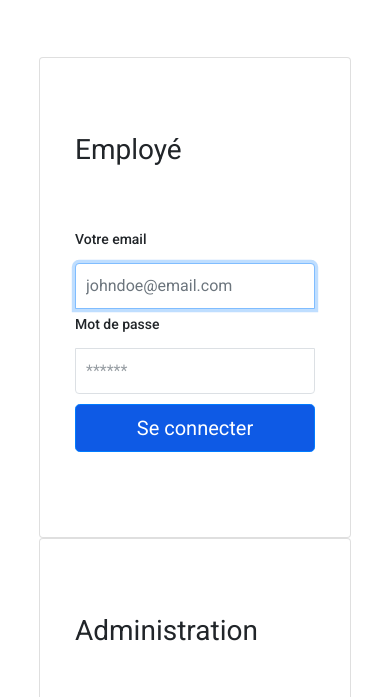
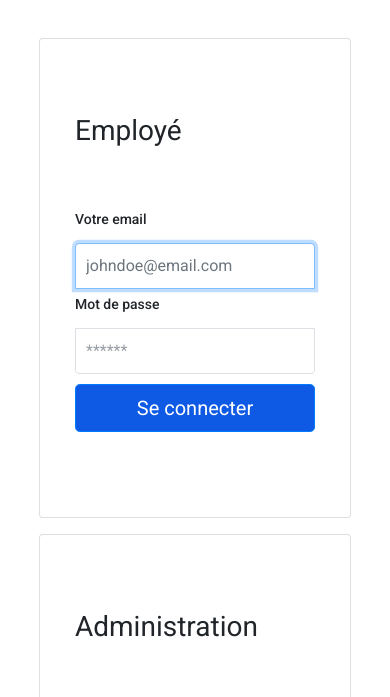
Before and after one commit to JyjyStudio/Billed-P9, a website: page index.html in a window 390 px wide. Shown: the part 90-787 px from the top of the page. Drawn offline with nearby package versions, Linux system fonts and the light colour scheme.

Commit message:
fix homepage style

```diff
--- a/src/css/login.css
+++ b/src/css/login.css
@@ -2,7 +2,7 @@
   width: 80%;
   margin:auto;
   margin-top: 40px;
-  margin-top: 10%;
+  margin-top: 5%;
 }
 
 .form-signin {
--- a/src/views/LoginUI.js
+++ b/src/views/LoginUI.js
@@ -12,7 +12,7 @@ export default () => {
 			</div>
 			</div>
 			<div class="row">
-			<div class="col-sm-6">
+			<div class="col-sm-6" style="margin-bottom: 1rem">
 				<div class="card">
 				<div class="card-body">
 					<form class="form-signin" data-testid="form-employee">
```
